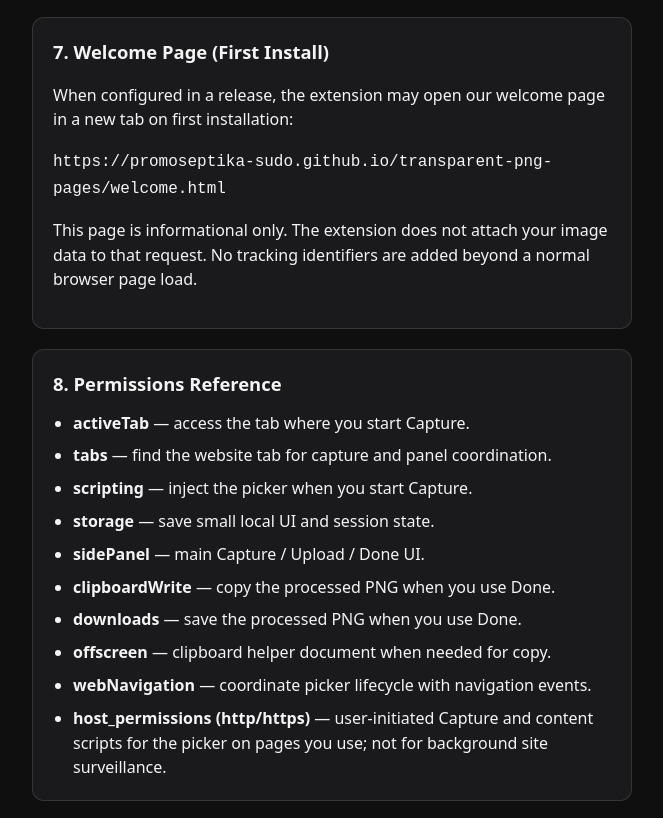
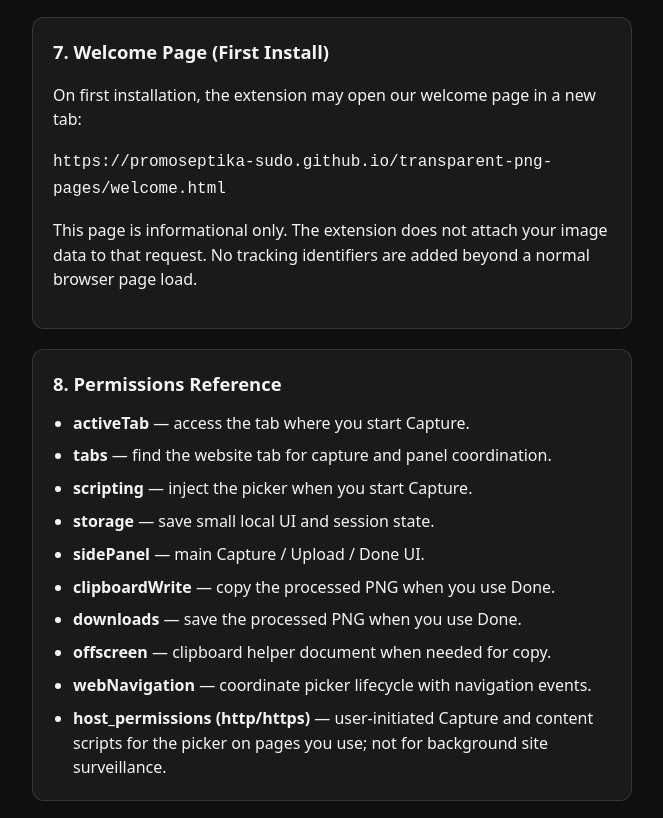
Before and after one commit to promoseptika-sudo/transparent-png-pages, a plain HTML site: page privacy.html in a window 1280 px wide. Shown: the part 3718-4536 px from the top of the page, without its empty margins (308-971 px from the left). Drawn offline with Linux system fonts and the light colour scheme.

Commit message:
Add files via upload

```diff
--- a/privacy.html
+++ b/privacy.html
@@ -203,10 +203,7 @@
 
       <div class="card">
         <h2>7. Welcome Page (First Install)</h2>
-        <p>
-          When configured in a release, the extension may open our welcome page in a new tab on first
-          installation:
-        </p>
+        <p>On first installation, the extension may open our welcome page in a new tab:</p>
         <p>
           <code
             >https://promoseptika-sudo.github.io/transparent-png-pages/welcome.html</code
```
